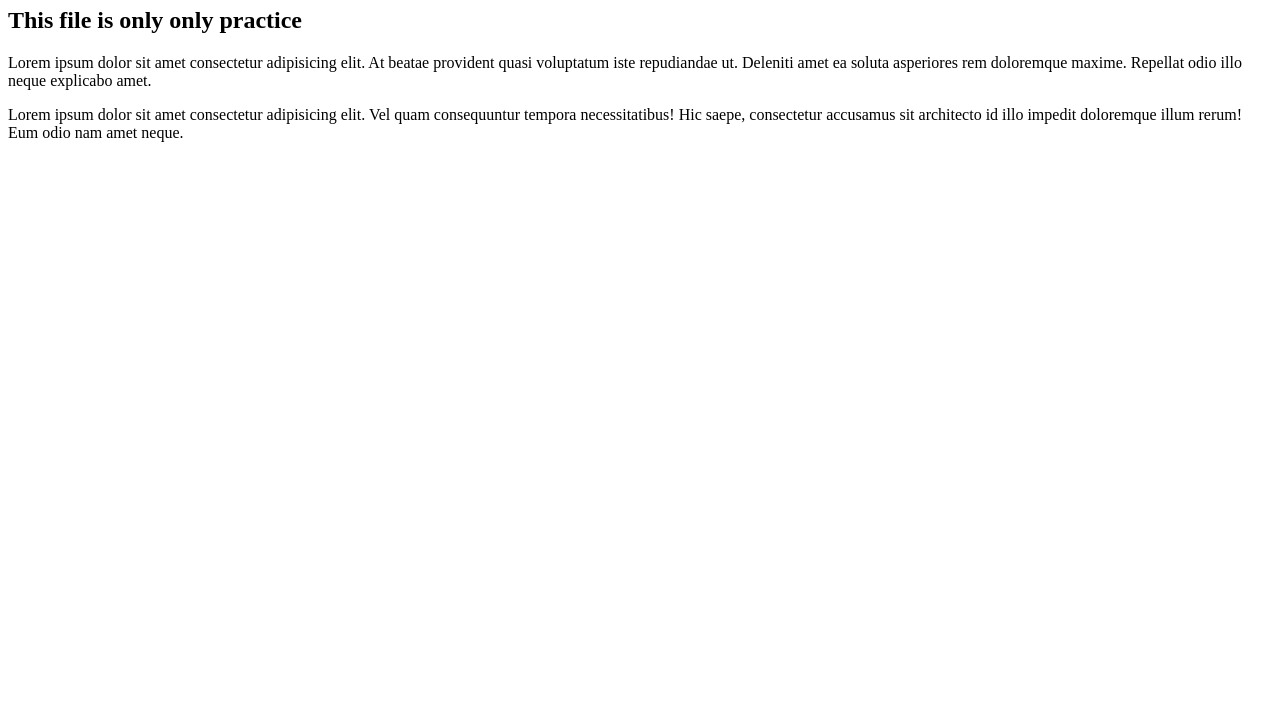
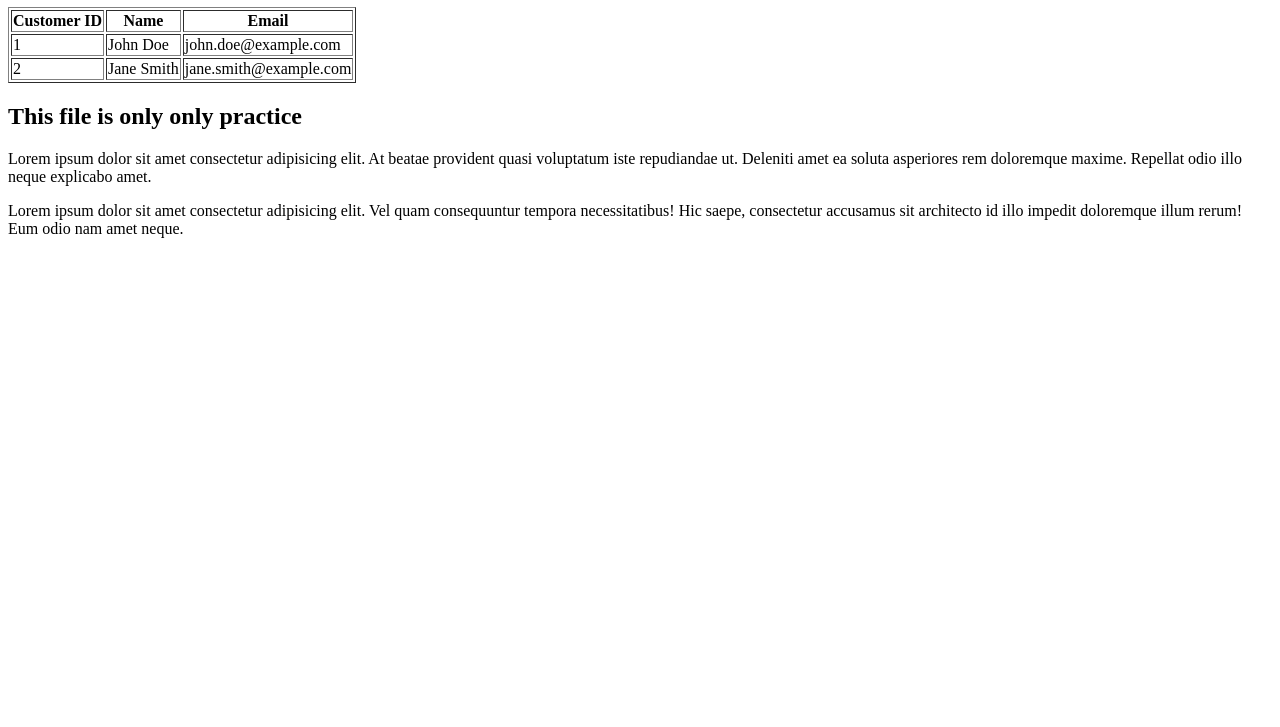
Before and after one commit to TubaFarooqi/firstproject, a plain HTML site: page index.html in a window 1280 px wide. Shown: the part 73-800 px from the top of the page. Drawn offline with Linux system fonts and the light colour scheme.

Commit message:
added table

```diff
--- a/index.html
+++ b/index.html
@@ -7,6 +7,23 @@
 </head>
 <body>
     <h1>This is again heading one</h1>
+    <table border="1">
+        <tr>
+            <th>Customer ID</th>
+            <th>Name</th>
+            <th>Email</th>
+        </tr>
+        <tr>
+            <td>1</td>
+            <td>John Doe</td>
+            <td>john.doe@example.com</td>
+        </tr>
+        <tr>
+            <td>2</td>
+            <td>Jane Smith</td>
+            <td>jane.smith@example.com</td>
+        </tr>
+    </table>
     <h2>This file is only only practice</h2>
     <p>Lorem ipsum dolor sit amet consectetur adipisicing elit. At beatae provident quasi voluptatum iste repudiandae ut. Deleniti amet ea soluta asperiores rem doloremque maxime. Repellat odio illo neque explicabo amet.</p>
     <p>Lorem ipsum dolor sit amet consectetur adipisicing elit. Vel quam consequuntur tempora necessitatibus! Hic saepe, consectetur accusamus sit architecto id illo impedit doloremque illum rerum! Eum odio nam amet neque.</p>
```
